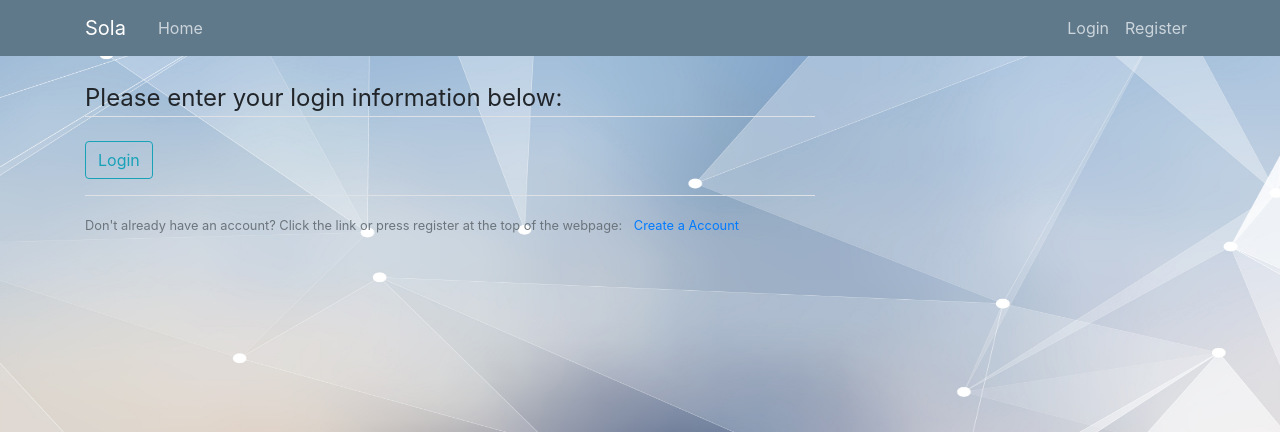
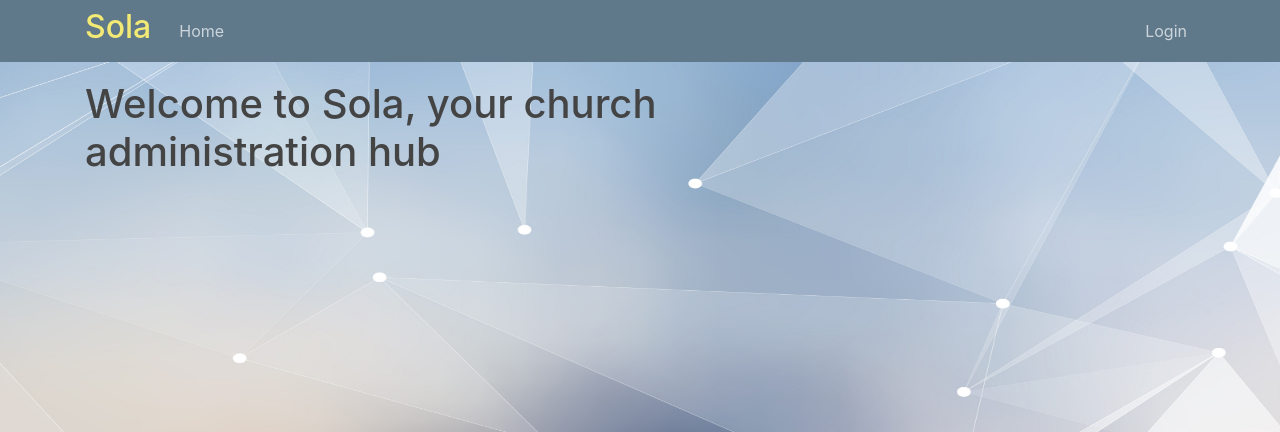
Before and after one commit to Joshua-Dugas/Sola, a Django app: page / in a window 1280 px wide. Shown: the top 432 px of the page. Run offline with Django 5.2, Linux system fonts and the light colour scheme; some libraries are stand-ins or nearby versions.

Commit message:
Added crispy formatting | finished login/logout system | adjusted base template

```diff
--- a/Sola/urls.py
+++ b/Sola/urls.py
@@ -1,8 +1,13 @@
 from django.contrib import admin
 from django.urls import include, path
+from django.contrib.auth import views as auth_views
+from login import views as login_views
+
 
 urlpatterns = [
-    path('', include('login.urls')),
-    path('create_account/', include('login.urls')),
+    path('', include('login.urls'), name='home'),
+    path('login/', auth_views.LoginView.as_view(template_name='login_page.html'), name='login'),
+    path('logout/', login_views.logout_view, name='logout'),
+    path('create_account/', login_views.create_account, name='create_account'),
     path('admin/', admin.site.urls),
 ]
--- a/login/static/base.css
+++ b/login/static/base.css
@@ -85,3 +85,8 @@ a.article-title:hover {
 .account-heading {
   font-size: 2.5rem;
 }
+
+.sola-brand{
+    margin-right: 20px;
+    color: #f2ea74;
+}
--- a/login/templates/base_template.html
+++ b/login/templates/base_template.html
@@ -12,29 +12,29 @@
 
     <link rel="stylesheet" type="text/css" href="{% static 'base.css' %}">
 
-    {% if title %}
-        <title>Django Blog - {{ title }}</title>
-    {% else %}
-        <title>Sola</title>
-    {% endif %}
+    <title>Sola</title>
+
 </head>
 <body>
     <header class="site-header">
       <nav class="navbar navbar-expand-md navbar-dark bg-steel fixed-top">
         <div class="container">
-          <a class="navbar-brand mr-4" href="{% url 'login' %}">Sola</a>
+          <h2 class="sola-brand">Sola</h2>
           <button class="navbar-toggler" type="button" data-toggle="collapse" data-target="#navbarToggle" aria-controls="navbarToggle" aria-expanded="false" aria-label="Toggle navigation">
           <span class="navbar-toggler-icon"></span>
           </button>
           <div class="collapse navbar-collapse" id="navbarToggle">
             <div class="navbar-nav mr-auto">
-              <a class="nav-item nav-link" href="{% url 'login' %}">Home</a>
+              <a class="nav-item nav-link" href="{% url 'home' %}">Home</a>
                 <!-- TODO: add a about page for the link below '#' just like the above link-->
             </div>
             <!-- Navbar Right Side -->
             <div class="navbar-nav">
-              <a class="nav-item nav-link" href="../">Login</a>
-              <a class="nav-item nav-link" href="/create_account">Register</a>
+                {% if user.is_authenticated %}
+                <a class="nav-item nav-link" href="{% url 'logout' %}">Logout</a>
+                {% else %}
+              <a class="nav-item nav-link" href="{% url 'login' %}">Login</a>
+                {% endif %}
             </div>
           </div>
         </div>
--- a/login/templates/create_account.html
+++ b/login/templates/create_account.html
@@ -1,4 +1,5 @@
 {% extends "base_template.html" %}
+{% load crispy_forms_tags %}
 
 {% block content %}
 <h1>Account Creation:</h1>
@@ -8,8 +9,7 @@
     {% csrf_token %}
     <!--- This form uses bootstrap formatting--->
     <legend class="border-bottom mb-4"> Create Account: Fill out the fields below</legend>
-    <!--- This prints out form and the as_p prints the text as paragraph format--->
-    {{ form.as_p }}
+    {{ form|crispy }}
     <div class="form-group">
         <button class="btn btn-outline-info" type="submit"> Create Account</button>
     </div>
@@ -18,7 +18,7 @@
 
 <div class="border-top pt-3">
     <small class="text-muted">
-        Already have an Account? <a class="ml-2" href="../">Sign in</a>
+        Already have an Account? <a class="ml-2" href="{% url 'login' %}">Sign in</a>
     </small>
 </div>
 
--- /dev/null
+++ b/login/templates/home_page.html
@@ -0,0 +1,9 @@
+{% extends "base_template.html" %}
+
+{% block content %}
+<h1>Welcome to Sola, your church administration hub</h1>
+
+{% block navigation_menu %}
+{% endblock navigation_menu%}
+
+{% endblock content%}
--- a/login/templates/login_page.html
+++ b/login/templates/login_page.html
@@ -1,4 +1,5 @@
 {% extends "base_template.html" %}
+{% load crispy_forms_tags %}
 
 {% block content %}
 <div class="form_container">
@@ -7,8 +8,7 @@
     {% csrf_token %}
     <!--- This form uses bootstrap formatting--->
     <legend class="border-bottom mb-4"> Please enter your login information below:</legend>
-    <!--- This prints out form and the as_p prints the text as paragraph format--->
-    {{ form.as_p }}
+    {{ form|crispy }}
     <div class="form-group">
         <button class="btn btn-outline-info" type="submit">Login</button>
     </div>
@@ -18,7 +18,7 @@
 {% endblock navigation_menu%}
 <div class="border-top pt-3">
     <small class="text-muted">
-        Don't already have an account? Click the link or press register at the top of the webpage: <a class="ml-2" href="/create_account">Create a Account</a>
+        Don't already have an account? Click the link: <a class="ml-2" href="{% url 'create_account' %}">Create a Account</a>
     </small>
 </div>
 
--- a/login/urls.py
+++ b/login/urls.py
@@ -2,6 +2,5 @@ from django.urls import path
 from . import views
 
 urlpatterns = [
-    path('', views.login, name='login'),
-    path('create_account/', views.create_account, name='create_account'),
+    path('', views.home, name='home'),
 ]
--- a/login/views.py
+++ b/login/views.py
@@ -3,19 +3,24 @@ from django.http import HttpResponse
 from django.template import loader
 from django.contrib import messages
 from .forms import UserRegisterForm
+from django.contrib.auth import logout
 
 
-def login(request):
-    template = loader.get_template('login_page.html')
-    return HttpResponse(template.render())
+def home(request):
+    return render(request, 'home_page.html')
+
+def logout_view(request):
+    logout(request)
+    return render(request, 'logout_page.html')
 
 def create_account(request):
     #If we get a post request we will accept the form data, else create blank form
     if request.method == 'POST':
         form = UserRegisterForm(request.POST)
         if form.is_valid():
+            form.save()
             username = form.cleaned_data.get('username')
-            messages.success(request, f"Account created for {username}!")
+            messages.success(request, f"Account created for {username}! You are now able to log in.")
             return redirect('login')
     else:
         form = UserRegisterForm()
--- a/requirements.txt
+++ b/requirements.txt
@@ -2,3 +2,4 @@ asgiref
 Django
 sqlparse
 whitenoise
+django-crispy-forms
```
Also changed, not shown: Sola/settings.py (+8 -0 lines), login/templates/logout_page.html (added, +12 -0 lines), db.sqlite3.
